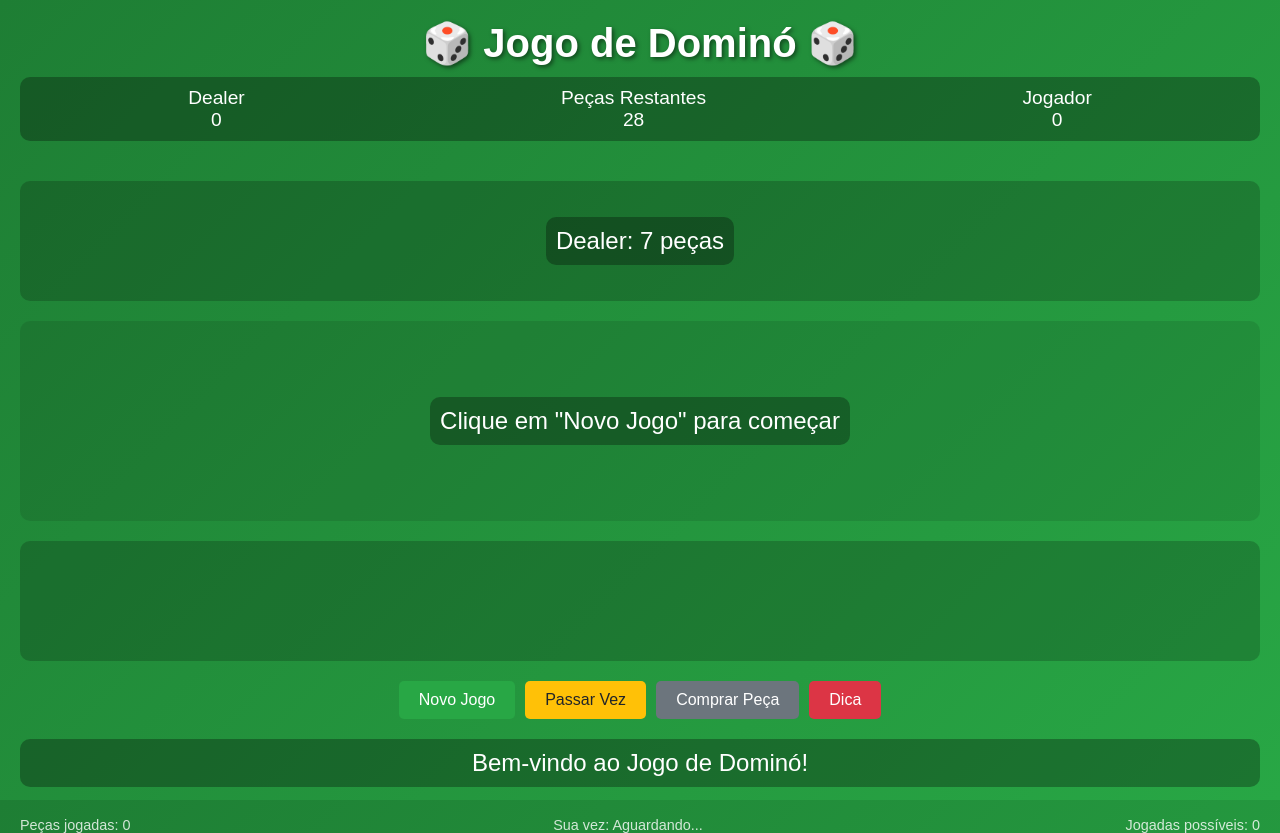
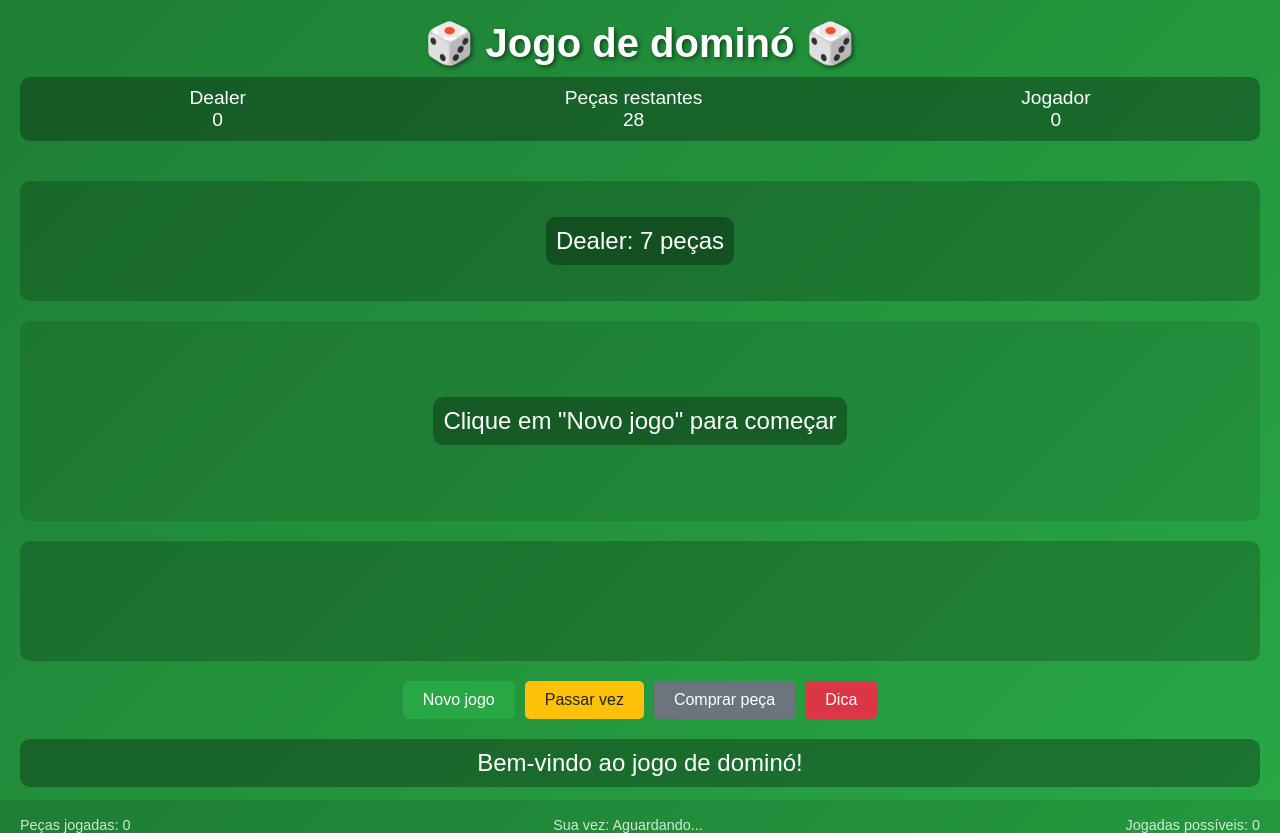
Before and after one commit to GeovanaNoronha/game_project_1.4, a plain HTML site: page domino_game/index1.html in a window 1280 px wide. Drawn offline with Linux system fonts and the light colour scheme.

Commit message:
Update index1.html

```diff
--- a/domino_game/index1.html
+++ b/domino_game/index1.html
@@ -3,7 +3,7 @@
 <head>
     <meta charset="UTF-8">
     <meta name="viewport" content="width=device-width, initial-scale=1.0">
-    <title>Jogo de Dominó</title>
+    <title>Jogo de dominó</title>
     <style>
         * {
             margin: 0;
@@ -336,14 +336,14 @@
 <body>
     <div class="game-container">
         <div class="header">
-            <h1>🎲 Jogo de Dominó 🎲</h1>
+            <h1>🎲 Jogo de dominó 🎲</h1>
             <div class="score-board">
                 <div class="score">
                     <div>Dealer</div>
                     <div id="dealer-score">0</div>
                 </div>
                 <div class="score">
-                    <div>Peças Restantes</div>
+                    <div>Peças restantes</div>
                     <div id="remaining-pieces">28</div>
                 </div>
                 <div class="score">
@@ -360,23 +360,23 @@
 
             <div class="play-area" id="play-area">
                 <div class="domino-chain" id="domino-chain">
-                    <div class="message">Clique em "Novo Jogo" para começar</div>
+                    <div class="message">Clique em "Novo jogo" para começar</div>
                 </div>
             </div>
 
             <div class="player-area" id="player-area">
-                <!-- Peças do jogador aparecerão aqui -->
+                <!-- é p aparecer as ´peças do jogador aqui -->
             </div>
         </div>
 
         <div class="controls">
-            <button class="btn btn-success" id="new-game-btn">Novo Jogo</button>
+            <button class="btn btn-success" id="new-game-btn">Novo jogo</button>
             <div class="tooltip">
-                <button class="btn btn-warning" id="pass-btn" disabled>Passar Vez</button>
+                <button class="btn btn-warning" id="pass-btn" disabled>Passar vez</button>
                 <span class="tooltiptext">Passe a vez quando não puder jogar nenhuma peça</span>
             </div>
             <div class="tooltip">
-                <button class="btn" id="draw-btn" disabled>Comprar Peça</button>
+                <button class="btn" id="draw-btn" disabled>Comprar peça</button>
                 <span class="tooltiptext">Compre uma peça do monte quando não conseguir jogar</span>
             </div>
             <div class="tooltip">
@@ -385,7 +385,7 @@
             </div>
         </div>
 
-        <div class="message" id="game-message">Bem-vindo ao Jogo de Dominó!</div>
+        <div class="message" id="game-message">Bem-vindo ao jogo de dominó!</div>
 
         <div class="game-stats">
             <span>Peças jogadas: <span id="played-count">0</span></span>
@@ -746,7 +746,7 @@
                 // Atualizar área do dealer
                 this.dealerCountEl.textContent = this.dealerHand.length;
 
-                // Atualizar cadeia de peças jogadas
+                // Atualizar peças jogadas
                 this.dominoChain.innerHTML = '';
                 if (this.playedPieces.length === 0) {
                     this.dominoChain.innerHTML = '<div class="message">Mesa vazia - Jogue a primeira peça!</div>';
```
